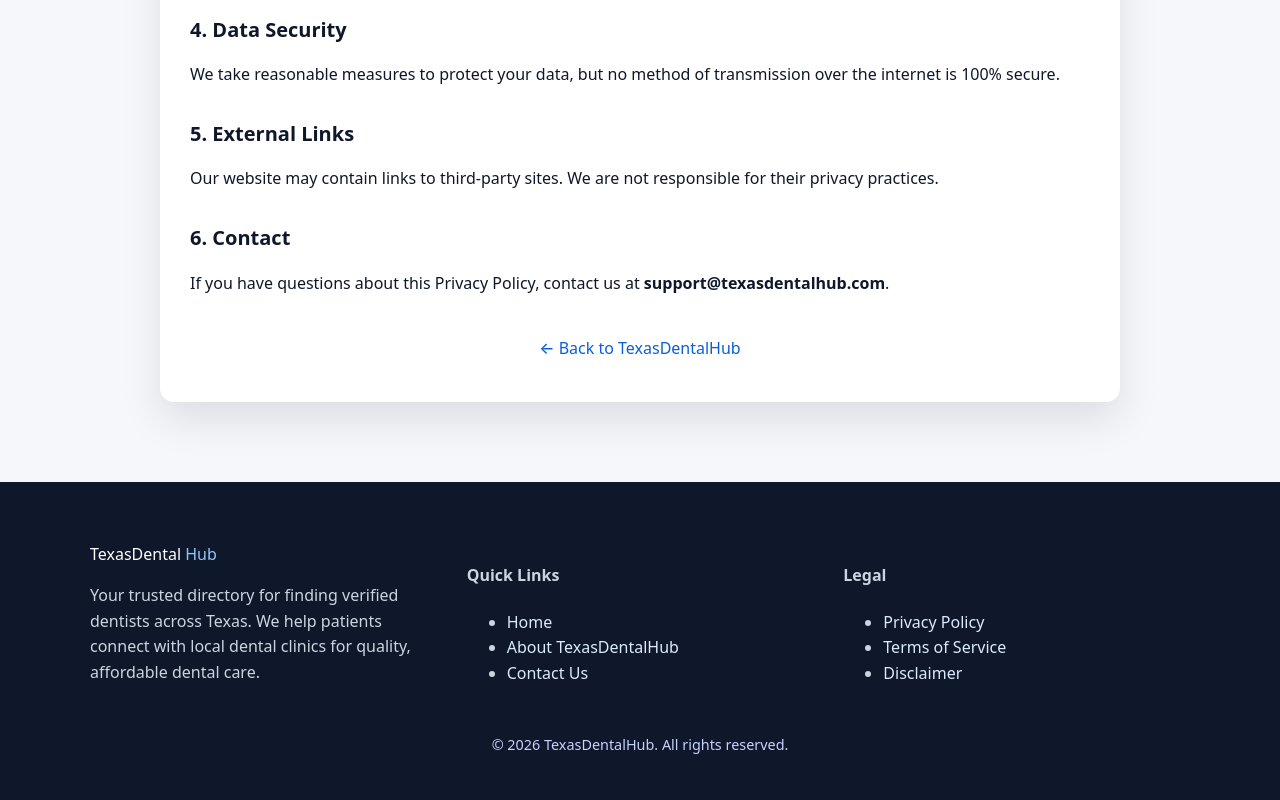
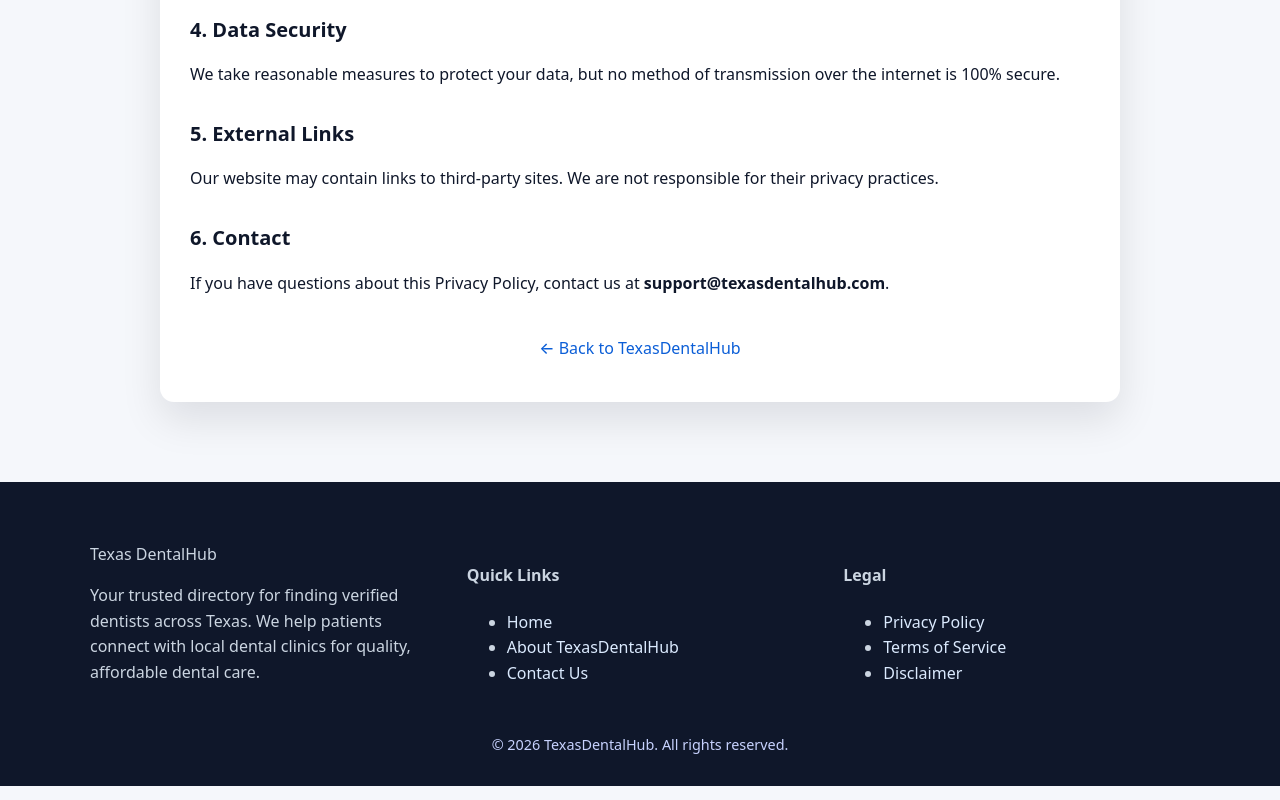
Before and after one commit to Vibley/texas-dental-hub, a website: page privacy.html in a window 1280 px wide. Shown: the part 688-1488 px from the top of the page. Drawn offline with Linux system fonts and the light colour scheme.

Commit message:
Update privacy.html

```diff
--- a/privacy.html
+++ b/privacy.html
@@ -140,15 +140,19 @@
   <footer class="site-footer">
   <div class="footer-grid">
 
+    <!-- Brand -->
     <div class="footer-brand">
       <div class="brand">
-        <span class="brand-name">TexasDental</span><span class="brand-hub"> Hub</span>
+        <span class="brand-texas">Texas</span>
+        <span class="brand-dentalhub">DentalHub</span>
       </div>
+
       <p>
-       Your trusted directory for finding verified dentists across Texas. We help patients connect with local dental clinics for quality, affordable dental care.
+      Your trusted directory for finding verified dentists across Texas. We help patients connect with local dental clinics for quality, affordable dental care.
       </p>
     </div>
 
+    <!-- Quick Links -->
     <div>
       <h4>Quick Links</h4>
       <ul>
@@ -158,6 +162,7 @@
       </ul>
     </div>
 
+    <!-- Legal -->
     <div>
       <h4>Legal</h4>
       <ul>
@@ -170,9 +175,10 @@
   </div>
 
   <div class="footer-bottom">
-    <p>© 2026 TexasDentalHub. All rights reserved.</p>
+    © 2026 TexasDentalHub. All rights reserved.
   </div>
 </footer>
 
+
 </body>
 </html>
```
